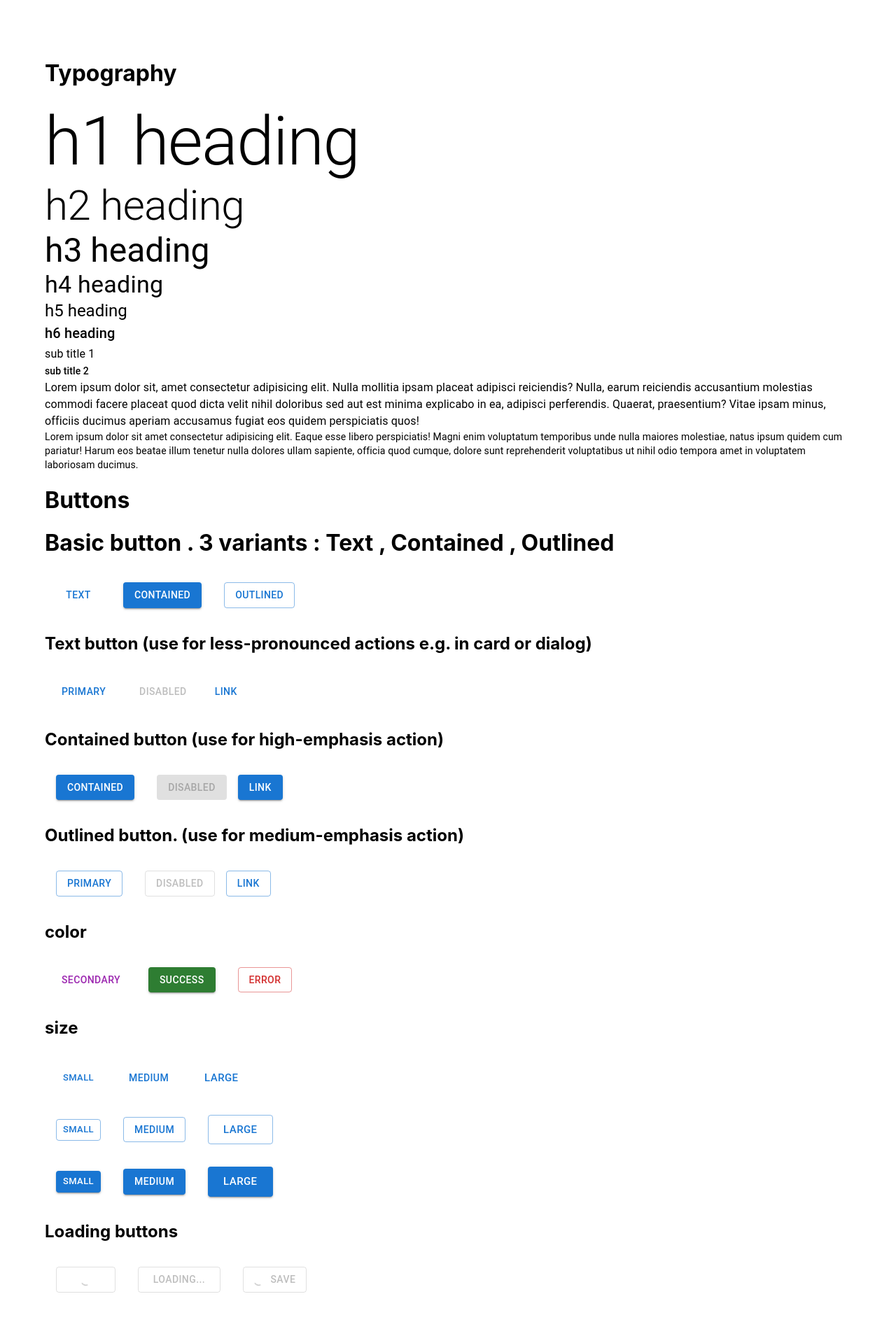
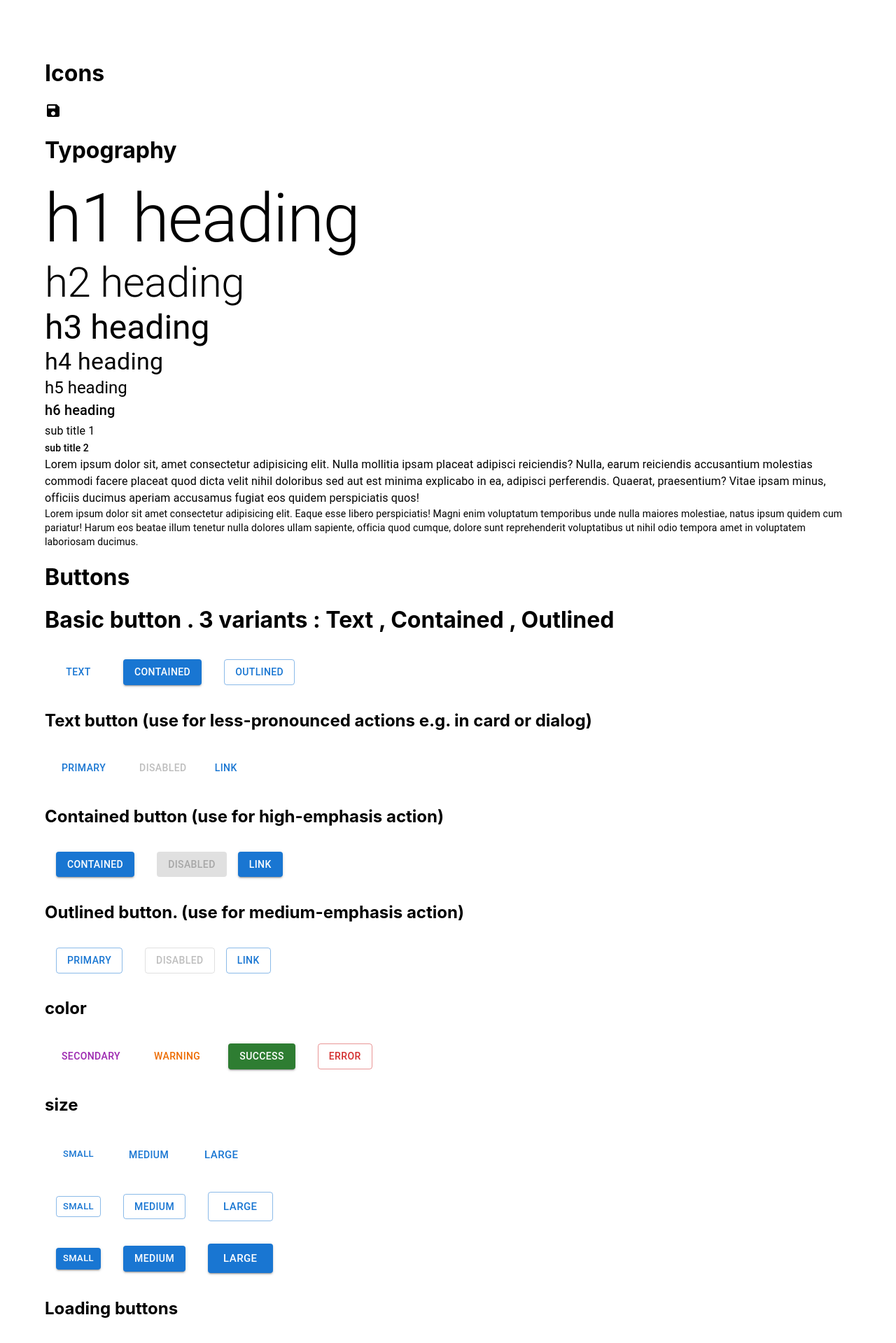
Before and after one commit to NathanKr/mui-playground, a React (Vite) app: page / in a window 1280 px wide. Shown: the top 1919 px of the page at 70% size. Built offline with nearby package versions, Linux system fonts and the light colour scheme.

Commit message:
MuiIcons

```diff
--- a/src/App.tsx
+++ b/src/App.tsx
@@ -1,11 +1,13 @@
 import './App.css'
 import MuiButtons from './components/MuiButtons'
+import MuiIcons from './components/MuiIcons'
 import MuiTypography from './components/MuiTypography'
 
 function App() {
 
   return (
     <div className="App">
+      <MuiIcons/>
       <MuiTypography/>
       <MuiButtons/>
     </div>
--- a/src/components/MuiButtons.tsx
+++ b/src/components/MuiButtons.tsx
@@ -1,12 +1,11 @@
 import { Button } from "@mui/material";
-import LoadingButton from '@mui/lab/LoadingButton';
-import SaveIcon from '@mui/icons-material/Save'
-
+import LoadingButton from "@mui/lab/LoadingButton";
+import SaveIcon from "@mui/icons-material/Save";
 
 const MuiButtons = () => {
   return (
     <div>
-        <h1>Buttons</h1>
+      <h1>Buttons</h1>
       <>
         <h1>Basic button . 3 variants : Text , Contained , Outlined</h1>
         <Button variant="text">Text</Button>
@@ -44,6 +43,7 @@ const MuiButtons = () => {
       <>
         <h2>color</h2>
         <Button color="secondary">Secondary</Button>
+        <Button color="warning">Warning</Button>
         <Button variant="contained" color="success">
           Success
         </Button>
--- /dev/null
+++ b/src/components/MuiIcons.tsx
@@ -0,0 +1,13 @@
+import SaveIcon from '@mui/icons-material/Save'
+
+
+const MuiIcons = () => {
+  return (
+    <div>
+      <h1>Icons</h1>
+      <SaveIcon />
+    </div>
+  );
+};
+
+export default MuiIcons;
```
